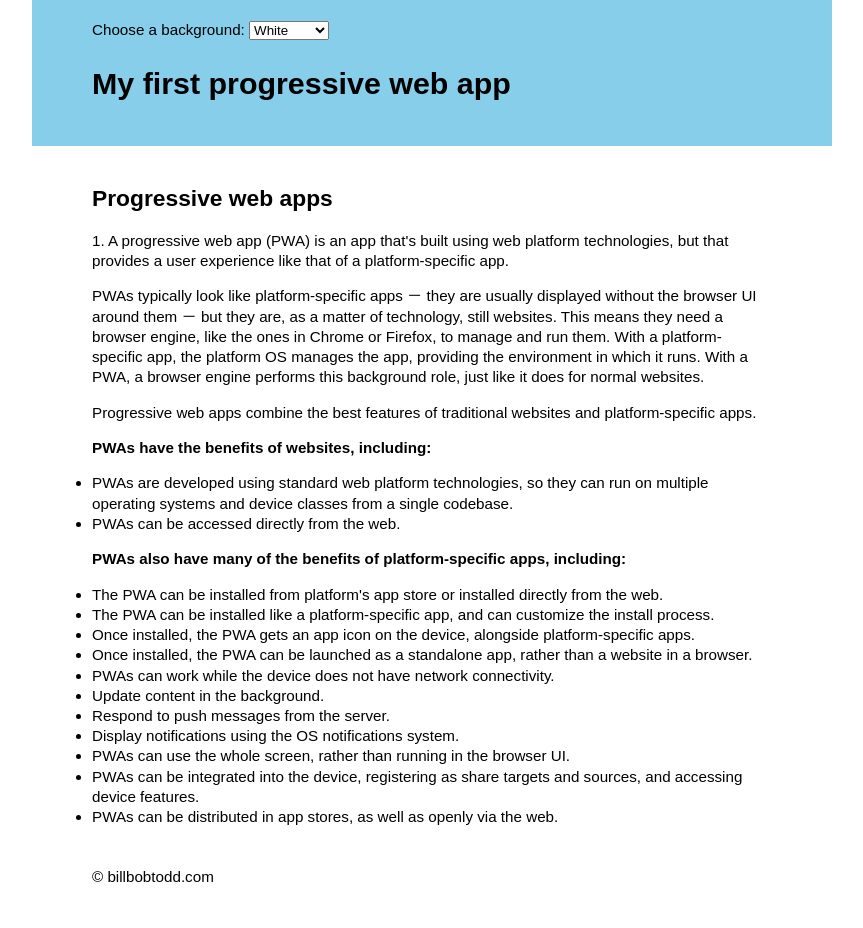
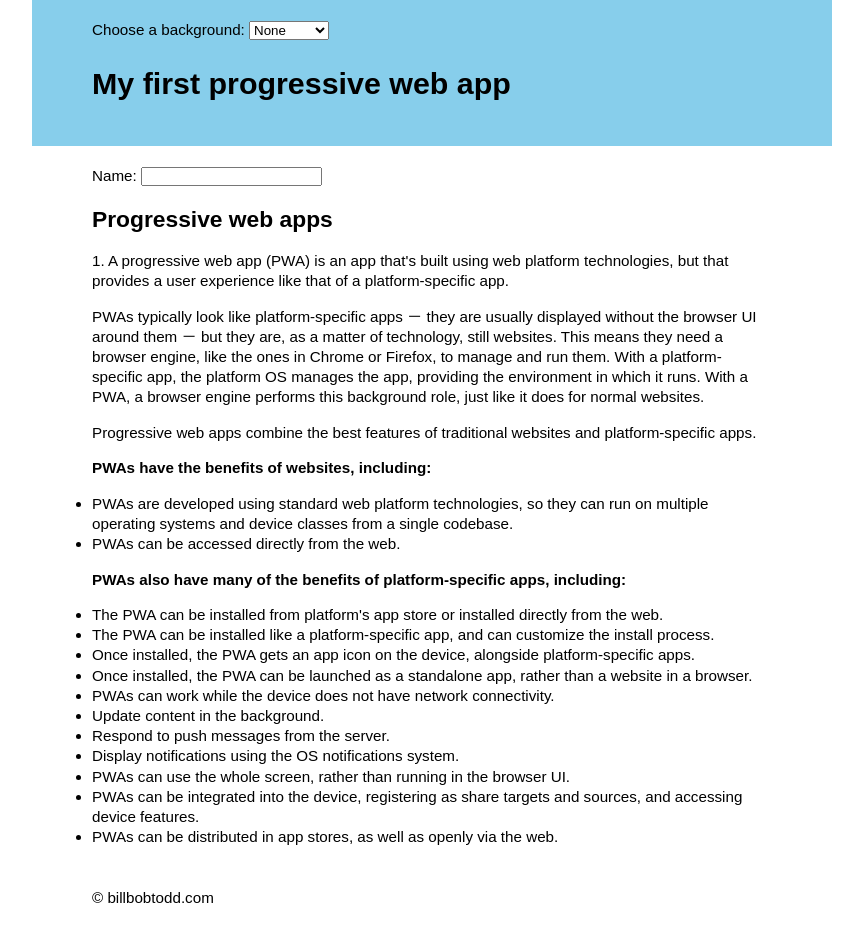
Before and after one commit to bbtodd/CIS128Homework4, a plain HTML site: page index.html in a window 1280 px wide. Shown: the whole page, without its empty margins (208-1071 px from the left). Drawn offline with Linux system fonts and the light colour scheme.

Commit message:
Update index.html

```diff
--- a/index.html
+++ b/index.html
@@ -22,7 +22,7 @@
       <header>
         <label for="change_background">Choose a background:</label>
         <select name="change_background" id="change_background">
-          <option value="white">White</option>
+          <option value="white">None</option>
           <option value="blue">Light blue</option>
           <option value="gold">Light gold</option>
         </select>
@@ -30,6 +30,10 @@
       </header>
 
       <main>
+
+        <label for="name">Name: </label>
+        <input type="text" id="name" name="name" onfocusout="setName()" />
+        <div id="msg"></div>
 
         <h2>Progressive web apps</h2>
           <p>
```
